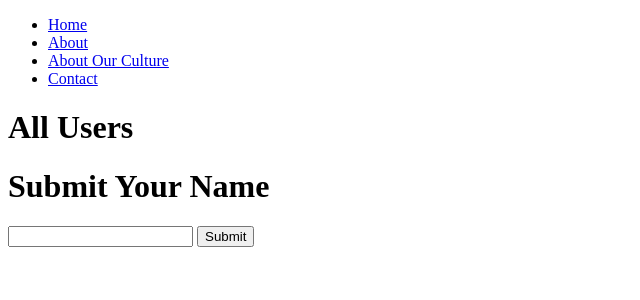
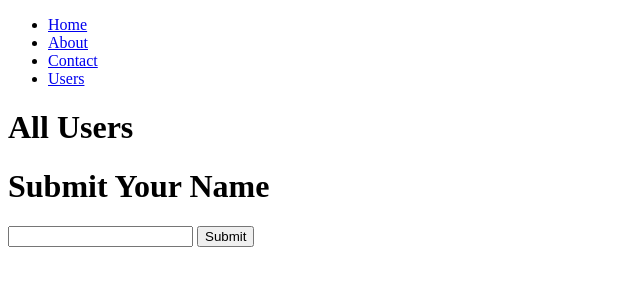
Before and after one commit to LorindeLepper/laravel-php, a PHP site: page /users in a window 1280 px wide. Shown: the top 300 px of the page, without its empty margins (0-640 px from the left). Run offline with PHP 8.4, Linux system fonts and the light colour scheme; data that the repository does not hold is empty.

Commit message:
Remove about-culture, Add users to nav

```diff
--- a/app/views/about-culture.view.php
+++ /dev/null
@@ -1,5 +0,0 @@
-<?php require('partials/head.php'); ?>
-
-    <h1>Our Culture at <?= $name; ?></h1>
-
-<?php require('partials/footer.php'); ?>
--- a/app/views/partials/nav.php
+++ b/app/views/partials/nav.php
@@ -2,7 +2,7 @@
     <ul>
         <li><a href="/">Home</a></li>
         <li><a href="/about">About</a></li>
-        <li><a href="/about/culture">About Our Culture</a></li>
         <li><a href="/contact">Contact</a></li>
+        <li><a href="/users">Users</a></li>
     </ul>
 </nav>
```
